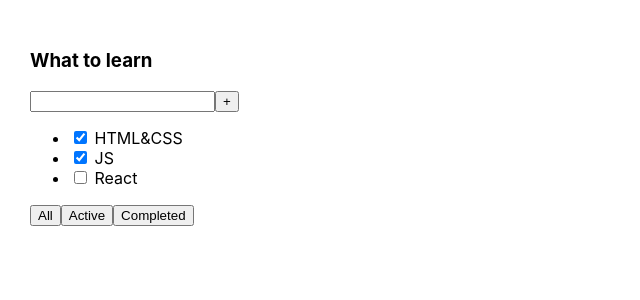
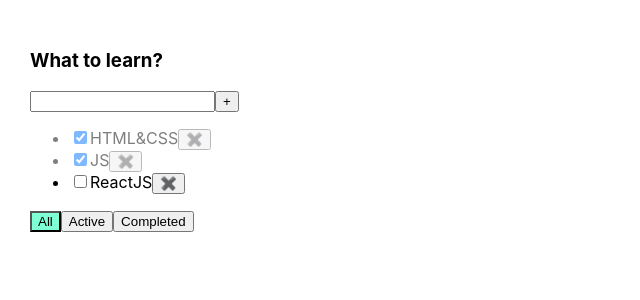
Before and after one commit to timohaBlr/todolist-by-myself, a React (Create React App) app: page / in a window 1280 px wide. Shown: the top 300 px of the page, without its empty margins (0-640 px from the left). Built offline with nearby package versions, Linux system fonts and the light colour scheme.

Commit message:
repeticiya

```diff
--- a/package.json
+++ b/package.json
@@ -10,10 +10,12 @@
     "@types/node": "^16.18.1",
     "@types/react": "^18.0.23",
     "@types/react-dom": "^18.0.7",
+    "@types/uuid": "^8.3.4",
     "react": "^18.2.0",
     "react-dom": "^18.2.0",
     "react-scripts": "5.0.1",
     "typescript": "^4.8.4",
+    "uuid": "^9.0.0",
     "web-vitals": "^2.1.4"
   },
   "scripts": {
--- a/src/App.tsx
+++ b/src/App.tsx
@@ -1,26 +1,14 @@
 import React from 'react';
 import './App.css';
+import {TodolistContainer} from "./Components/Todolist/TodolistContainer";
+
+
+
 
 function App() {
     return (
         <div className="App">
-            <div>
-                <h3>What to learn</h3>
-                <div>
-                    <input/>
-                    <button>+</button>
-                </div>
-                <ul>
-                    <li><input type="checkbox" checked={true}/> <span>HTML&CSS</span></li>
-                    <li><input type="checkbox" checked={true}/> <span>JS</span></li>
-                    <li><input type="checkbox" checked={false}/> <span>React</span></li>
-                </ul>
-                <div>
-                    <button>All</button>
-                    <button>Active</button>
-                    <button>Completed</button>
-                </div>
-            </div>
+            <TodolistContainer/>
         </div>
     );
 }
--- /dev/null
+++ b/src/Components/Todolist/Todolist.module.css
@@ -0,0 +1,24 @@
+.buttonRemove {
+    display: inline-block;
+}
+.checkBox {
+    display: inline-block;
+}
+.errorMessage {
+    color: red;
+}
+.error {
+    border: solid 3px red;
+}
+.default {
+    display: inline-block;
+}
+.active{
+    background-color: aquamarine;
+}
+.filter {
+    display: inline-block;
+}
+.isDone {
+    opacity: 0.5;
+}
--- /dev/null
+++ b/src/Components/Todolist/Todolist.tsx
@@ -0,0 +1,56 @@
+import React, {ChangeEvent, KeyboardEvent} from 'react';
+import {FilterValuesType, TasksType} from "./TodolistContainer";
+import {MouseEvent} from "react";
+import s from './Todolist.module.css';
+
+type TodolistPropsType = {
+    title: string
+    tasks: Array<TasksType>
+    buttonOnClickRemoveHandler: (id: string) => void
+    buttonOnClickFilterHandler: (filter: FilterValuesType) => void
+    inputOnChangeHandler: (event: ChangeEvent<HTMLInputElement>) => void
+    buttonOnClickAddHandler: (event: MouseEvent<HTMLButtonElement>) => void
+    onKeyPressInputHandler: (event: KeyboardEvent<HTMLInputElement>) => void
+    checkBoxOnChangeHandler: (id: string, isDone: boolean) => void
+    error: string | null
+    input: string
+    filter: FilterValuesType
+
+}
+export const Todolist: React.FC<TodolistPropsType> = ({filter,input,error,checkBoxOnChangeHandler,onKeyPressInputHandler,buttonOnClickAddHandler,inputOnChangeHandler,buttonOnClickFilterHandler,title, tasks,buttonOnClickRemoveHandler,...props}) => {
+    return (
+        <div>
+            <h3>{title}</h3>
+            <div>
+                <input className={error ? s.error : ''} onChange={inputOnChangeHandler}
+                       onKeyPress={onKeyPressInputHandler}
+                       value={input}/>
+                <button onClick={buttonOnClickAddHandler}>+</button>
+                <div className={s.errorMessage}>{error ?? ''}</div>
+            </div>
+            <ul>
+                {tasks.map(m =>
+                    <li className={m.isDone? s.isDone: ''} key={m.id}>
+                        <input type="checkbox"
+                               onChange={(event) =>
+                                   checkBoxOnChangeHandler(m.id, event.currentTarget.checked)}
+                               checked={m.isDone}/>
+                        <span>
+                            {m.title}
+                        </span>
+                        <button onClick={() => buttonOnClickRemoveHandler(m.id)}>
+                            ✖️
+                        </button>
+                    </li>)}
+            </ul>
+            <div>
+                <button className={filter==="all"? s.active: ''}
+                        onClick={() => buttonOnClickFilterHandler('all')}>All</button>
+                <button className={filter==="active"? s.active: ''}
+                        onClick={() => buttonOnClickFilterHandler('active')}>Active</button>
+                <button className={filter==="completed"? s.active: ''}
+                        onClick={() => buttonOnClickFilterHandler('completed')}>Completed</button>
+            </div>
+        </div>
+    );
+};
--- /dev/null
+++ b/src/Components/Todolist/TodolistContainer.tsx
@@ -0,0 +1,77 @@
+import React, {ChangeEvent, useState, KeyboardEvent} from "react";
+import {Todolist} from "./Todolist";
+import {v1} from "uuid";
+
+
+type TodolistContainerPropsType = {}
+export type TasksType = {
+    id: string
+    title: string
+    isDone: boolean
+}
+export type FilterValuesType = "all" | "active" | "completed"
+
+export const TodolistContainer: React.FC<TodolistContainerPropsType> = ({...props}) => {
+    const [tasks, setTasks] = useState([
+        {id: v1(), title: "HTML&CSS", isDone: true},
+        {id: v1(), title: "JS", isDone: true},
+        {id: v1(), title: "ReactJS", isDone: false}
+    ])
+    const [filter, setFilter] = useState<FilterValuesType>('all')
+    const [input, setInput] = useState<string>('')
+    const [error, setError] = useState<string | null>(null)
+
+    const checkBoxOnChangeHandler = (id: string, isDone: boolean) => {
+        setTasks(tasks.map(m => m.id === id ? {...m, isDone: isDone} : m))
+    }
+    const buttonOnClickRemoveHandler = (id: string) => {
+        let filteredTasks = tasks.filter(f => f.id !== id)
+        setTasks(filteredTasks)
+    }
+    const inputOnChangeHandler = (event: ChangeEvent<HTMLInputElement>) => {
+        setInput(event.currentTarget.value)
+
+    }
+    const buttonOnClickAddHandler = () => {
+        addTask(input.trim())
+        setInput(' ')
+    }
+    const onKeyPressInputHandler = (event: KeyboardEvent<HTMLInputElement>) => {
+        if (event.key === 'Enter') {
+            addTask(input.trim())
+            setInput(' ')
+        }
+    }
+    const addTask = (title: string) => {
+        if (title.trim() === '') {
+            setError('Field is required!');
+            return;
+        }
+        setTasks([{id: v1(), title: title, isDone: false,}, ...tasks])
+        setError(null)
+    }
+    const buttonOnClickFilterHandler = (filter: FilterValuesType) => {
+        console.log(filter)
+        setFilter(filter)
+    }
+    const filteredTasks = filter === "active" ? tasks.filter(f => !f.isDone) :
+        filter === 'completed' ? tasks.filter(f => f.isDone) : tasks
+
+    return (
+        <div>
+            <Todolist
+                tasks={filteredTasks}
+                title={'What to learn?'}
+                buttonOnClickRemoveHandler={buttonOnClickRemoveHandler}
+                buttonOnClickFilterHandler={buttonOnClickFilterHandler}
+                inputOnChangeHandler={inputOnChangeHandler}
+                buttonOnClickAddHandler={buttonOnClickAddHandler}
+                onKeyPressInputHandler={onKeyPressInputHandler}
+                checkBoxOnChangeHandler={checkBoxOnChangeHandler}
+                error={error}
+                input={input}
+                filter={filter}/>
+        </div>
+
+    );
+}
```
Also changed, not shown: 1 other file (tests, documents, lock files or other folders).
